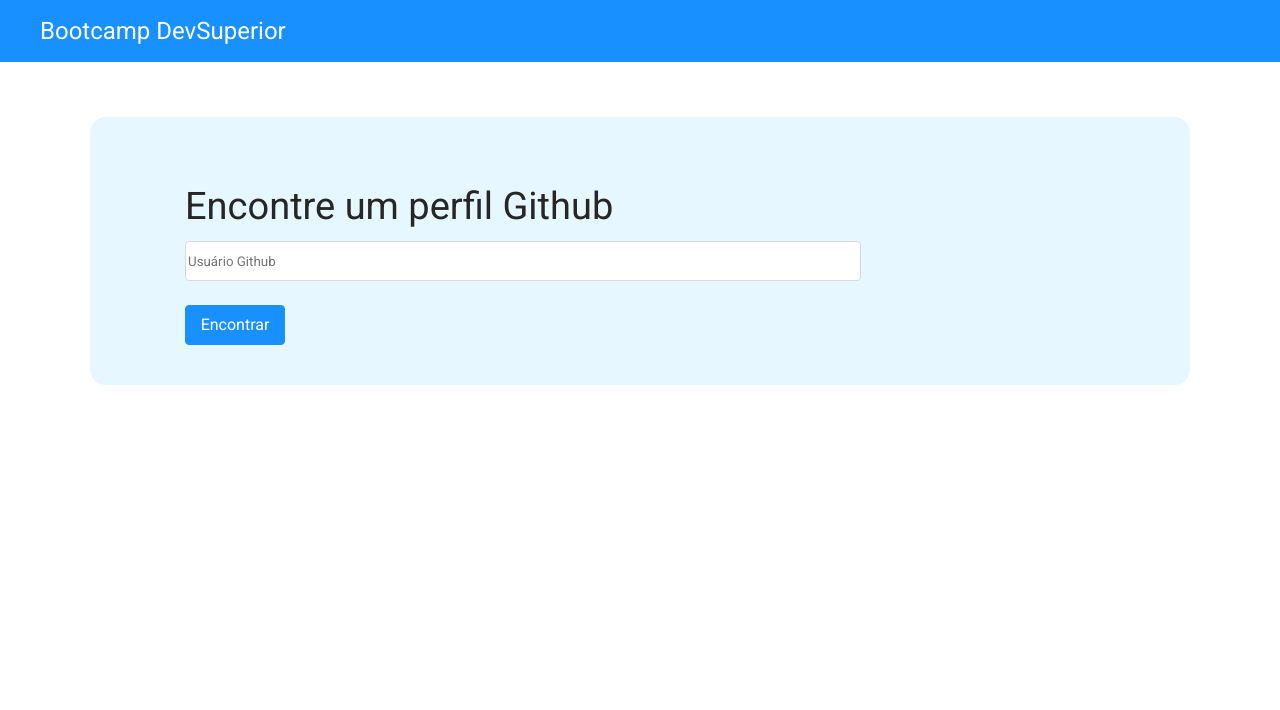
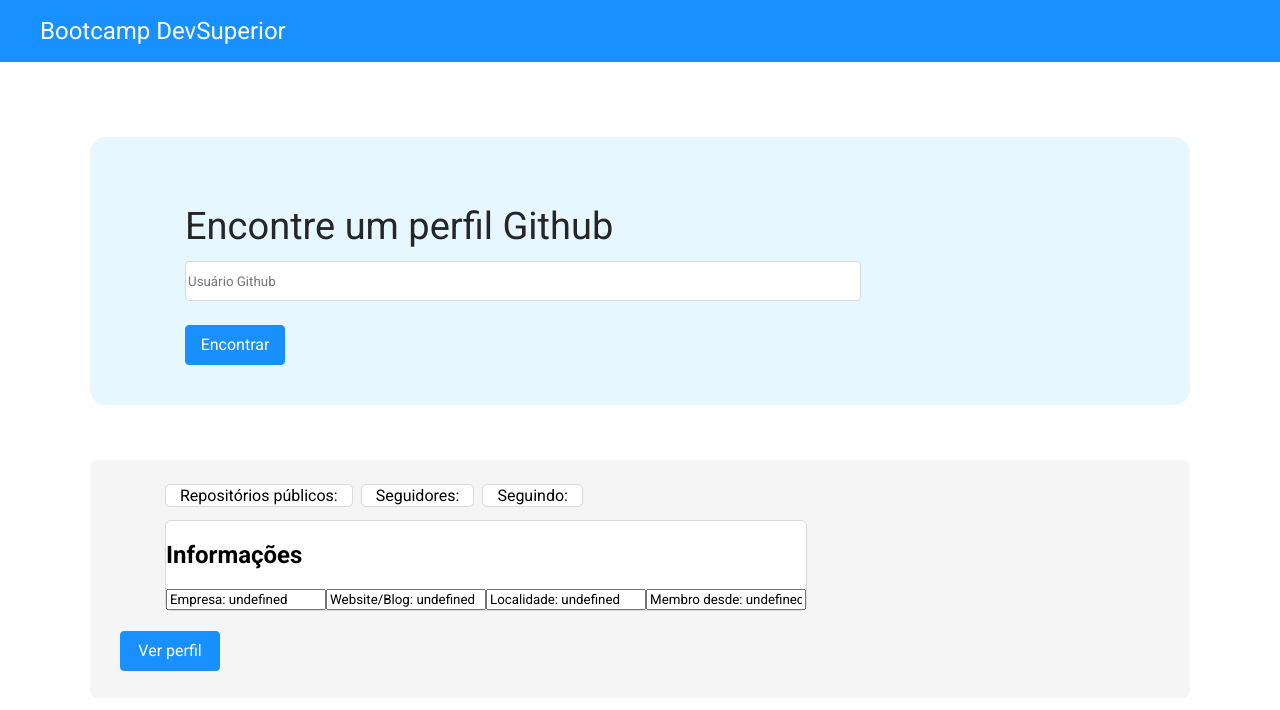
Before and after one commit to JRobsonGomes/desafio03-bootcamp-devsuperior, a React (Create React App) app in the folder github-user-search/: page /search in a window 1280 px wide. Shown: the top 710 px of the page. Built offline with nearby package versions, Linux system fonts and the light colour scheme.

Commit message:
Integrando com a API e estilizando a pagina search

```diff
--- a/github-user-search/package.json
+++ b/github-user-search/package.json
@@ -11,6 +11,7 @@
     "@types/react": "^16.9.0",
     "@types/react-dom": "^16.9.0",
     "@types/react-router-dom": "^5.1.6",
+    "axios": "^0.21.0",
     "node-sass": "^4.14.1",
     "react": "^17.0.0",
     "react-dom": "^17.0.0",
--- a/github-user-search/src/App.scss
+++ b/github-user-search/src/App.scss
@@ -18,7 +18,3 @@ body {
 a {
   text-decoration: none;
 }
-
-.border-radius-16 {
-  border-radius: 16px;
-}
--- a/github-user-search/src/pages/Search/index.tsx
+++ b/github-user-search/src/pages/Search/index.tsx
@@ -1,22 +1,85 @@
+import React, { useState } from 'react';
 import Button from 'core/components/Button';
-import React from 'react';
+import axios from 'axios';
 import './styles.scss';
 
-const Search = () => (
+const BASE_URL = 'https://api.github.com/users'
+
+type user = {
+    avatar_url: string,
+    blog: string,
+    company: string,
+    created_at: string,
+    followers: number,
+    following: number,
+    html_url: string,
+    location: string,
+    login: string,
+    name: string,
+    public_repos: number
+}
+
+const Search = () => {
+    const [search, setSearch] = useState('');
+    const [userData, setUserData] = useState<user>();
+
+    const handleOnChange = (event: React.ChangeEvent<HTMLInputElement>) => {
+        setSearch(event.target.value);
+    }
+
+    const handleSubmit = (event: React.FormEvent<HTMLFormElement>) => {
+        event.preventDefault();
+        axios.get(`${BASE_URL}/${search}`)
+            .then(response => setUserData(response.data));
+
+        console.log(userData);
+    }
+
+    return (
         <div className="search-container">
-        <div className="search-content card-base border-radius-16">
+            <form onSubmit={handleSubmit}>
+                <div className="search-content">
                     <h1 className="search-text-title">Encontre um perfil Github</h1>
                     <input
-                //value={formData.name}
-                name="name"
+                        value={search}
                         type="text"
                         className="search-input"
-                //onChange={handleOnChange}
+                        onChange={handleOnChange}
                         placeholder="Usuário Github"
                     />
-            <Button text="Encontrar"/>
+                    <Button text="Encontrar" />
+                </div>
+            </form>
+            <div className="result-content">
+                <div className="row">
+                    <img src={userData?.avatar_url} alt={userData?.name} className="image" />
+                    <div>
+                        <div className="statistics-container">
+                            <p className="statistics" >Repositórios públicos: {userData?.public_repos} </p>
+                            <p className="statistics" >Seguidores: {userData?.followers} </p>
+                            <p className="statistics" >Seguindo: {userData?.following} </p>
+                        </div>
+                        <div className="info-container" >
+                            <h2>Informações</h2>
+                            <input
+                                value={`Empresa: ${userData?.company}`}
+                            />
+                            <input
+                                value={`Website/Blog: ${userData?.blog}`}
+                            />
+                            <input
+                                value={`Localidade: ${userData?.location}`}
+                            />
+                            <input
+                                value={`Membro desde: ${userData?.created_at}`}
+                            />
                         </div>
                     </div>
+                </div>
+                <Button text="Ver perfil" />
+            </div>
+        </div >
     );
+};
 
 export default Search;
--- a/github-user-search/src/pages/Search/styles.scss
+++ b/github-user-search/src/pages/Search/styles.scss
@@ -4,10 +4,15 @@
 
 .search-content {
     padding: 66px 95px 40px 95px;
+    margin-bottom: 55px;
+    border-radius: 16px;
+    background: #e6f7ff;
 }
 
-.card-base {
-    background: #E6F7FF;
+.result-content {
+    padding: 24px 24px 27px 30px;
+    border-radius: 8px;
+    background: #f5f5f5;
 }
 
 .search-text-title {
@@ -24,9 +29,41 @@
 .search-input {
     width: 676px;
     height: 40px;
-    background: #FFFFFF;
-    border: 1px solid #D9D9D9;
+    background: #ffffff;
+    border: 1px solid #d9d9d9;
     box-sizing: border-box;
     border-radius: 4px;
     margin-bottom: 24px;
 }
+
+.row {
+    display: flex;
+    margin-bottom: 20px;
+}
+
+.info-container {
+    background: #ffffff;
+    border: 1px solid #d9d9d9;
+    box-sizing: border-box;
+    border-radius: 6px;
+}
+
+.statistics-container {
+    display: flex;
+    gap: 8px;
+    margin-bottom: 13px;
+}
+
+.image {
+    margin-right: 45px;
+}
+
+.statistics {
+    padding: 1px 14px 1px 14px;
+    margin-top: 0;
+    margin-bottom: 0;
+    background: #ffffff;
+    border: 1px solid #d9d9d9;
+    box-sizing: border-box;
+    border-radius: 5px;
+}
```
Also changed, not shown: 1 other file (tests, documents, lock files or other folders). Lines whose indentation alone changed are shown as unchanged.
